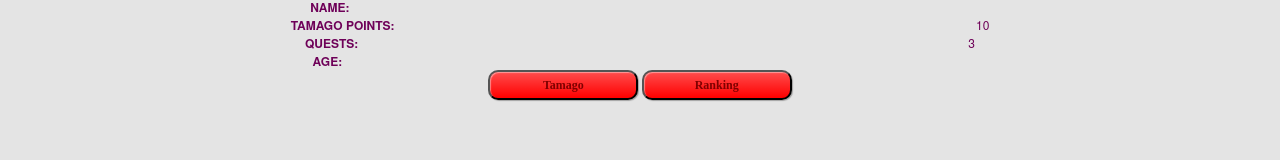
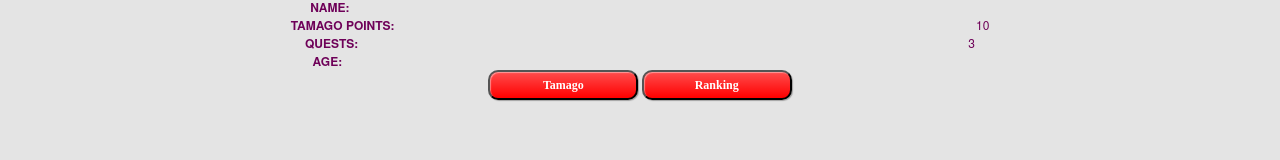
Before and after one commit to HKellali/Tamago, a plain HTML site: page www/index.html in a window 1280 px wide. Shown: the part 181-341 px from the top of the page. Drawn offline with nearby package versions, Linux system fonts and the light colour scheme; no server answers.

Commit message:
modif bouton

```diff
--- a/www/css/index.css
+++ b/www/css/index.css
@@ -145,7 +145,7 @@ h1 {
   width: 150px;
   height: 30px;
   background: -webkit-linear-gradient(top, #ff4d4d 0%, #ff0000 100%);
-  color: #800000;
+  color: #fff;
   font: bold 12px/25px helveticaNeue-light;
   -webkit-border-radius: 10px;
   -moz-border-radius: 10px;
```
